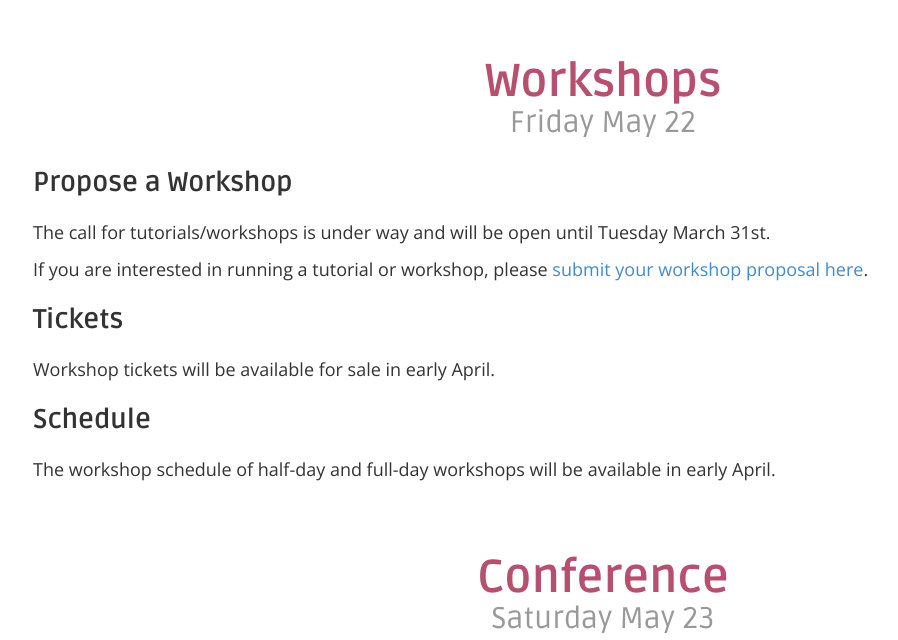
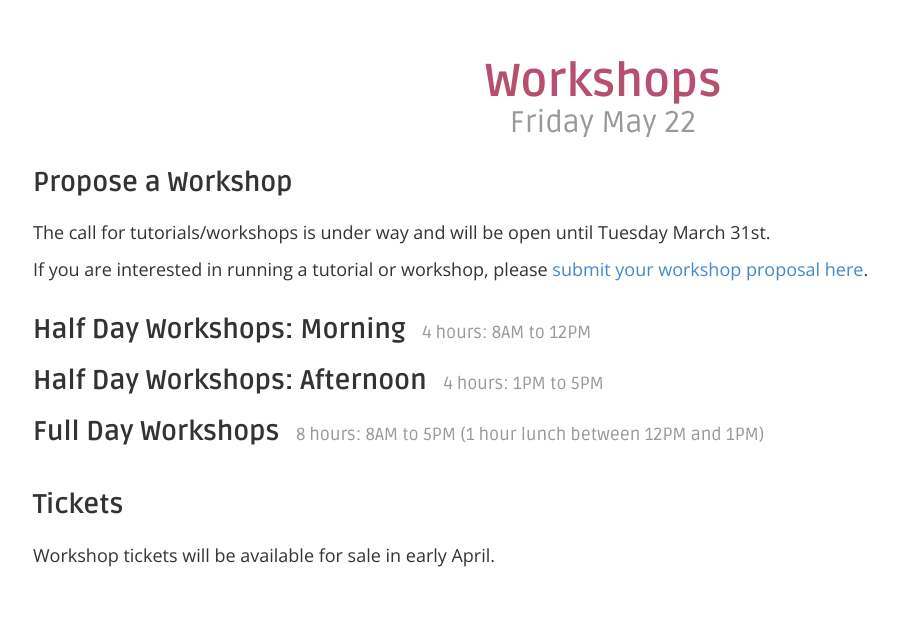
Before and after one commit to PolyglotConf/polyglotconf.github.io, a plain HTML site: page index.html in a window 1280 px wide. Shown: the part 1203-1843 px from the top of the page, without its empty margins (37-935 px from the left). Drawn offline with nearby package versions, Linux system fonts and the light colour scheme; a script that the page names is missing.

Commit message:
Add workshop schedule section. Add workshop abstract sample

```diff
--- a/index.html
+++ b/index.html
@@ -77,25 +77,78 @@
 
 <section id="workshops" class="plglt-section plglt-workshops">
     <div class="container">
-<h1>Workshops
-    <small>Friday May 22</small>
-</h1>
+    <h1>Workshops <small>Friday May 22</small></h1>
+
     <h2>Propose a Workshop</h2>
     <div>
         <p>The call for tutorials/workshops is under way and will be open until Tuesday March 31st.</p>
         <p>If you are interested in running a tutorial or workshop, please <a href="https://docs.google.com/forms/d/19hm_I-LV1IYD6LSUlS3D6mjqq5iUBDbqQ-wNy8pIWdI/viewform">submit your workshop proposal here</a>.</p>
     </div>
+
+    <div class="row plglt-workshops-schedule">
+        <div class="col-sm-12">
+            <div class="panel-group" id="accordion">
+                <h2>Half Day Workshops: Morning <small>4 hours: 8AM to 12PM</small></h2>
+
+                <!-- Workshop Abstract Sample Begin -->
+                <!--
+                <div class="panel panel-default">
+                    <div class="panel-heading">
+                        <a data-toggle="collapse" data-parent="#accordion" href="#workshop-testable-software">
+                            <h3 class="panel-title">Writing Testable Software (Room 1600) <span class="panel-title-instructor">with Clifford Hammerschmidt</span></h3>
+                        </a>
+                    </div>
+                    <div id="workshop-testable-software" class="panel-collapse collapse">
+                        <div class="panel-body">
+                            <div class="row">
+                                <div class="col-sm-6 workshop-abstract">
+                                    <h4>Abstract</h4>
+
+                                    <p>We all know we should test the software we write, and yet many of us still write software that is
+                                        difficult to test. In this tutorial we'll work through refactoring software to be easier to test
+                                        and walk through examples of code written with testing in mind. Bring a laptop with either JDK
+                                        1.7 or Visual Studio (with C#) installed and expect to write code and tests.</p>
+
+                                    <h4>Prerequisites</h4>
+                                    <ul>
+                                        <li>Materials: Bring a laptop with either JDK 1.7 + your favourite editor/IDE or Visual Studio
+                                            (C#)
+                                        </li>
+                                        <li>Knowledge: Basic programming experience in either platform</li>
+                                    </ul>
+                                </div>
+                                <div class="col-sm-6 workshop-instructor-bio">
+                                    <h4>About Clifford (<a href="https://twitter.com/tangledbones">@tangledbones</a>)</h4>
+                                    <img class="workshop-instructor-image" src="https://pbs.twimg.com/profile_images/460070717/skel_bigger.jpg" alt="Clifford Hammerschmidt">
+                                    <p>Clifford Hammerschmidt is a software architect with over twenty years experience architecting and
+                                        writing software. He currently works for Amazon and organizes the Vancouver Software Developers
+                                        Meetup (<a href="http://vandev.org">vandev.org</a>). He has worked on business applications,
+                                        anti-spam systems, games, low level concurrency libraries, and high volume application apis
+                                        handling thousands of requests a second.</p>
+                                    <h4 class="workshop-buytickets-heading"><a href="https://www.picatic.com/polyglot-software-workshops">Buy Tickets</a></h4>
+                                </div>
+                            </div>
+                        </div>
+                    </div>
+                </div>
+                -->
+                <!-- Workshop Abstract Sample End -->
+
+                <h2>Half Day Workshops: Afternoon <small>4 hours: 1PM to 5PM</small></h2>
+
+
+                <h2>Full Day Workshops <small>8 hours: 8AM to 5PM (1 hour lunch between 12PM and 1PM)</small></h2>
+
+            </div>
+        </div>
+    </div>
+
     <h2>Tickets</h2>
     <div>
         <p>Workshop tickets will be available for sale in early April.</p>
     </div>
-    <h2>Schedule</h2>
-    <div>
-        <p>
-            The workshop schedule of half-day and full-day workshops will be available in early April.
-
-</p></div>
-</div></section>
+</div>
+</section>
 
 <section id="conference" class="plglt-section plglt-conference">
     <div class="container">
```
Also changed, not shown: 1 other file.
